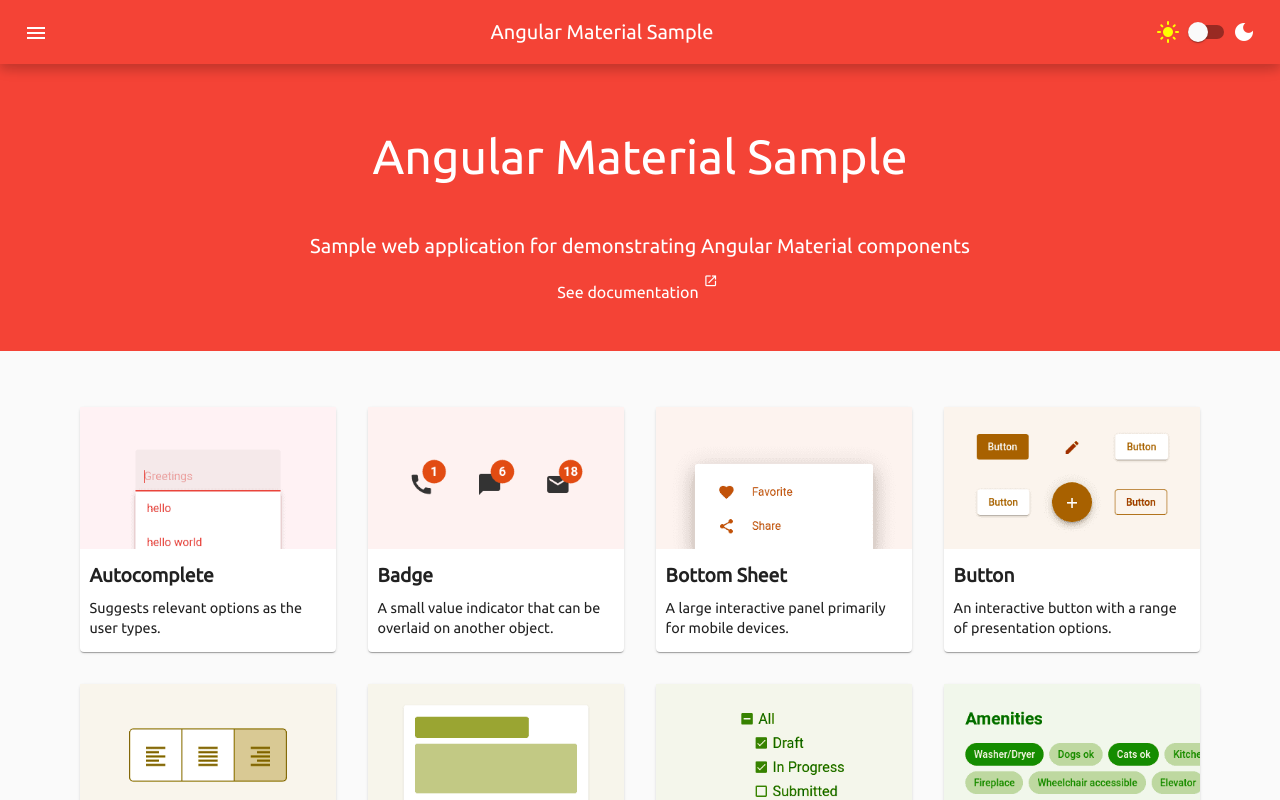
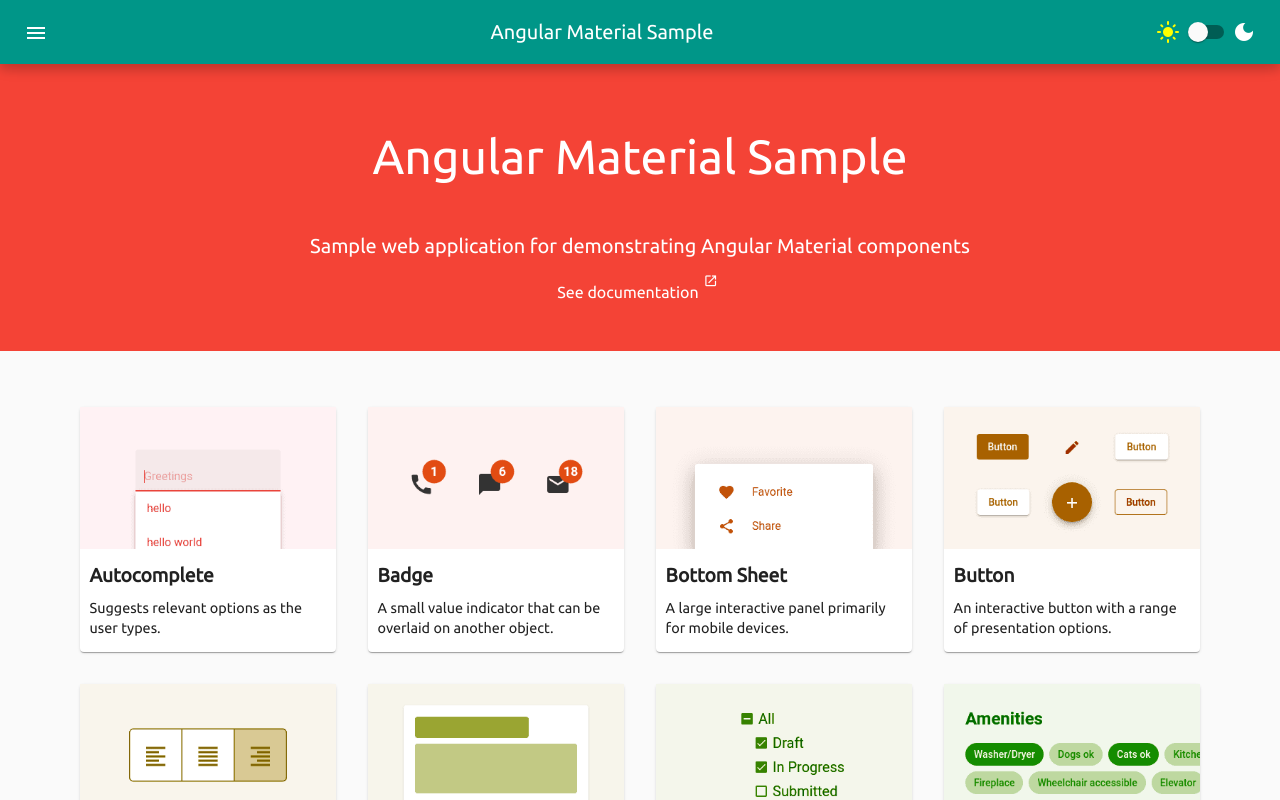
Before and after one commit to dinitha1296/angular-material-sample, an Angular app: page / in a window 1280 px wide. Built offline with nearby package versions, Linux system fonts and the light colour scheme.

Commit message:
feat: changing primary theme and adding accent and warn theme

```diff
--- a/src/app/layout/component/side-navigation/side-navigation.component.scss
+++ b/src/app/layout/component/side-navigation/side-navigation.component.scss
@@ -1,6 +1,6 @@
 $sidenav-section-padding: 0.7rem;
 $sidenav-section-width: 15rem;
-$sidenav-section-selected-background-color: #f44336;;
+$sidenav-section-selected-background-color: #009688;;
 
 .sidenav-container {
     flex-grow: 1;
--- a/src/theme.scss
+++ b/src/theme.scss
@@ -3,22 +3,26 @@
 @include mat.core();
 
 // Define a light theme
-$light-primary: mat.define-palette(mat.$red-palette);
-$light-accent: mat.define-palette(mat.$pink-palette);
+$light-primary: mat.define-palette(mat.$teal-palette);
+$light-accent: mat.define-palette(mat.$cyan-palette);
+$light-warn: mat.define-palette(mat.$red-palette);
 $light-theme: mat.define-light-theme((
  color: (
    primary: $light-primary,
    accent: $light-accent,
+   warn: $light-warn
  )
 ));
 
 // Define a dark theme
-$dark-primary: mat.define-palette(mat.$red-palette);
-$dark-accent: mat.define-palette(mat.$blue-grey-palette);
+$dark-primary: mat.define-palette(mat.$teal-palette);
+$dark-accent: mat.define-palette(mat.$cyan-palette);
+$dark-warn: mat.define-palette(mat.$red-palette);
 $dark-theme: mat.define-dark-theme((
  color: (
    primary: $dark-primary,
    accent: $dark-accent,
+   warn: $dark-warn
  )
 ));
 
```
